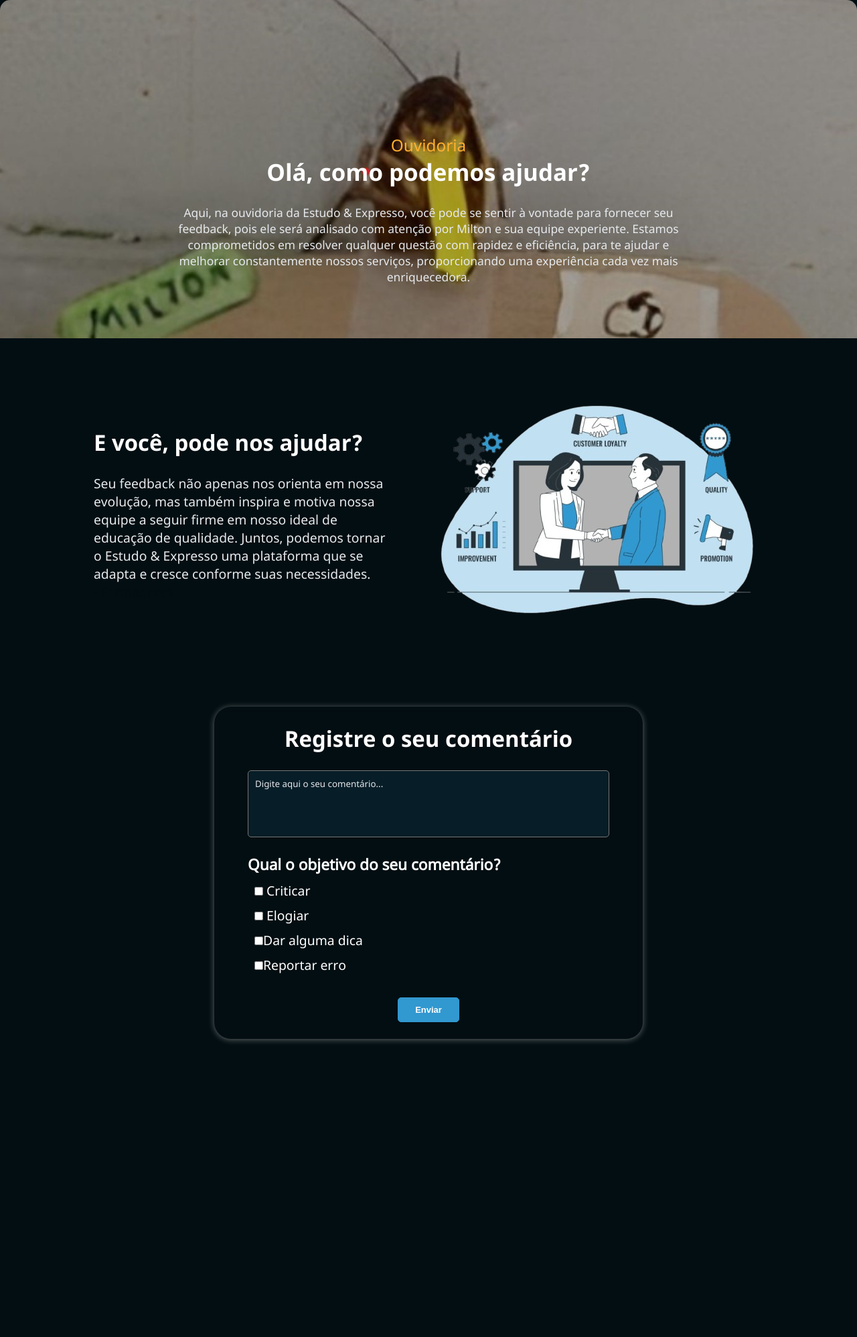
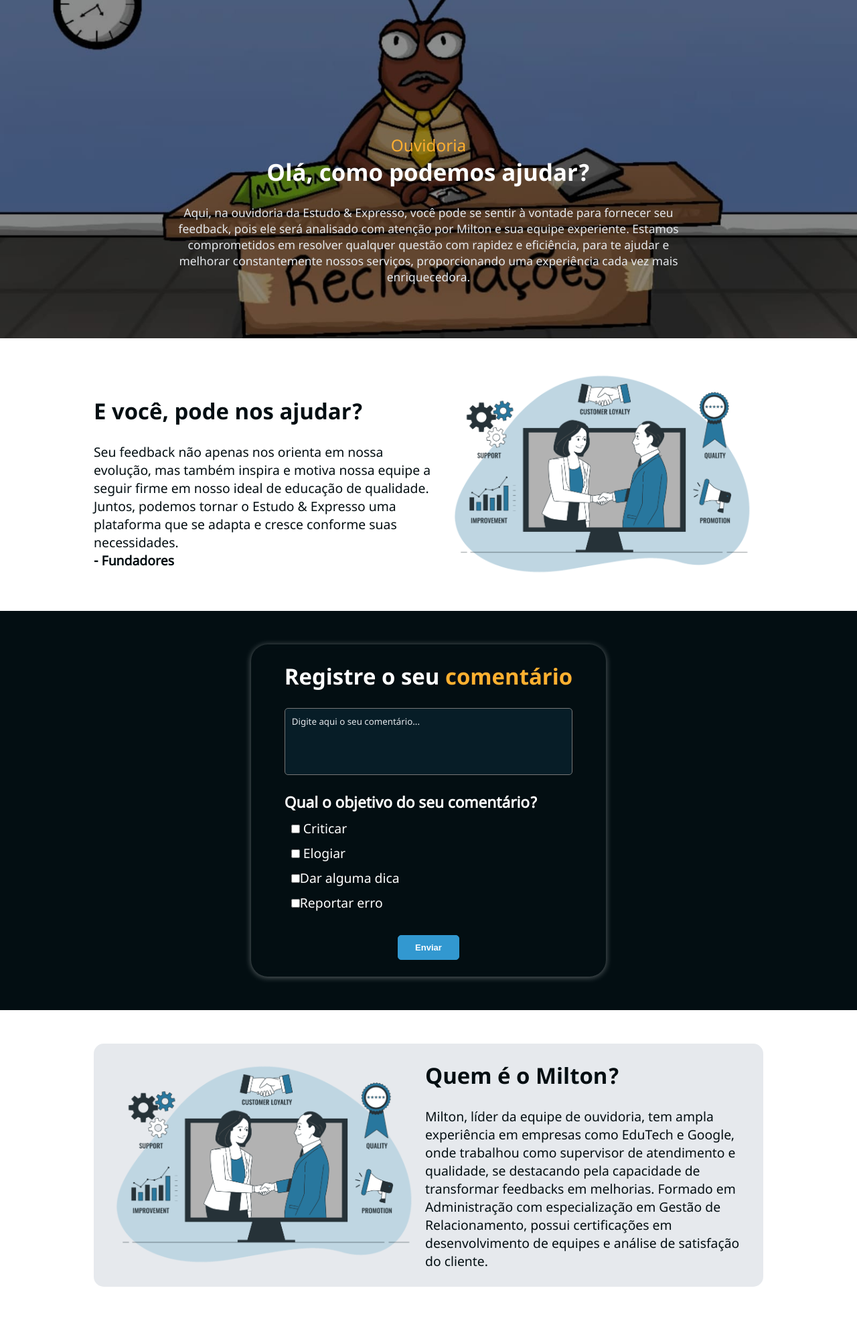
Before and after one commit to RyanSS27/TCC-escolar, a PHP site: page /ouvidoria.html in a window 1280 px wide. Shown: the whole page at 67% size. Before the commit the page ends 1557 px from the top, so only its background shows below. Run offline with PHP 8.4, Linux system fonts and the light colour scheme.

Commit message:
ouvidoria quase terminada

```diff
--- a/capitulos/capitulo1.php
+++ b/capitulos/capitulo1.php
@@ -4,6 +4,7 @@
     <meta charset="UTF-8">
     <meta name="viewport" content="width=device-width, initial-scale=1.0">
     <link rel="stylesheet" href="../styles/style.css">
+    <link rel="stylesheet" href="../styles/mediaquerys/header-mediaquery.css">
     <link rel="stylesheet" href="capitulos.css">
     <link rel="stylesheet" href="capitulos-mediaquery.css">
     <title>Organize o seu estudo</title>
--- a/capitulos/capitulo2.php
+++ b/capitulos/capitulo2.php
@@ -4,6 +4,7 @@
     <meta charset="UTF-8">
     <meta name="viewport" content="width=device-width, initial-scale=1.0">
     <link rel="stylesheet" href="../styles/style.css">
+    <link rel="stylesheet" href="../styles/mediaquerys/header-mediaquery.css">
     <link rel="stylesheet" href="capitulos.css">
     <link rel="stylesheet" href="capitulos-mediaquery.css">
     <title>Lide com a falta de foco, desânimo e motivação</title>
--- a/capitulos/capitulo3.php
+++ b/capitulos/capitulo3.php
@@ -4,6 +4,7 @@
     <meta charset="UTF-8">
     <meta name="viewport" content="width=device-width, initial-scale=1.0">
     <link rel="stylesheet" href="../styles/style.css">
+    <link rel="stylesheet" href="../styles/mediaquerys/header-mediaquery.css">
     <link rel="stylesheet" href="capitulos.css">
     <link rel="stylesheet" href="capitulos-mediaquery.css">
     <title>Importância do Sono e do Ócio</title>
--- a/capitulos/capitulo4.php
+++ b/capitulos/capitulo4.php
@@ -4,6 +4,7 @@
     <meta charset="UTF-8">
     <meta name="viewport" content="width=device-width, initial-scale=1.0">
     <link rel="stylesheet" href="../styles/style.css">
+    <link rel="stylesheet" href="../styles/mediaquerys/header-mediaquery.css">
     <link rel="stylesheet" href="capitulos.css">
     <link rel="stylesheet" href="capitulos-mediaquery.css">
     <title>Revisão de Conteúdos e Utilizar o Estado Difuso</title>
--- a/meu-aprendizado.php
+++ b/meu-aprendizado.php
@@ -4,6 +4,7 @@
             <meta charset="UTF-8">
             <meta name="viewport" content="width=device-width, initial-scale=1.0">
             <link rel="stylesheet" href="styles/style.css">
+            <link rel="stylesheet" href="styles/mediaquerys/header-mediaquery.css">
             <link rel="stylesheet" href="styles/meu-aprendizado.css">
             <link rel="stylesheet" href="styles/mediaquerys/meu-aprendizado-mediaquery.css">
             <link rel="stylesheet" href="styles/mediaquerys/footer-rodape-mediaquery.css">
--- a/ouvidoria.html
+++ b/ouvidoria.html
@@ -4,6 +4,7 @@
         <meta charset="UTF-8">
         <meta name="viewport" content="width=device-width, initial-scale=1.0">
         <link rel="stylesheet" href="styles/style.css">
+        <link rel="stylesheet" href="styles/mediaquerys/header-mediaquery.css">
         <link rel="stylesheet" href="styles/ouvidoria.css">
         <link rel="stylesheet" href="styles/mediaquerys/ouvidoria-mediaquery.css">
         <link rel="stylesheet" href="styles/mediaquerys/footer-rodape-mediaquery.css">
@@ -11,7 +12,16 @@
     </head>
     <body>
         <?php
+            session_start(); // Inicia a sessão para verificar se o usuário está logado
+            include 'connection.php';
+
+            if (isset($_SESSION['idusuario']) && !empty($_SESSION['idusuario'])) {
+                // Usuário logado - inclui o header para usuários cadastrados
+                include('header-usuario.php');
+            } else {
+                // Usuário não logado - inclui o header para usuários não cadastrphp
                 include('header.php');
+            }
         ?>
 
 
@@ -24,19 +34,21 @@
                 <p>Aqui, na ouvidoria da Estudo & Expresso, você pode se sentir à vontade para fornecer seu feedback, pois ele será analisado com atenção por Milton e sua equipe experiente. Estamos comprometidos em resolver qualquer questão com rapidez e eficiência, para te ajudar e melhorar constantemente nossos serviços, proporcionando uma experiência cada vez mais enriquecedora.</p>
             </div>
 
+            <div class="fundo-claro">
                 <div class="limite">
-                <div class="importancia-comentario">
+                    <div class="container-texto-imagem-metade">
                         <div class="textos-metade">
                             <h2>E você, pode nos ajudar?</h2>
                             <p>Seu feedback não apenas nos orienta em nossa evolução, mas também inspira e motiva nossa equipe a seguir firme em nosso ideal de educação de qualidade. Juntos, podemos tornar o Estudo & Expresso uma plataforma que se adapta e cresce conforme suas necessidades.</p>
-                        <aside>- Fundadores</aside>
+                            <aside><strong>- Fundadores</strong></aside>
                         </div>
-                    <img src="imagens/ouvidoria/ouvidoria.png" alt="" class="imagem-metade">
+                        <img src="imagens/ouvidoria/relacionamento-cliente.png" alt="" class="imagem-metade">
+                    </div>
                 </div>
             </div>
             <div class="posicionar">
                 <form action="https://formsubmit.co/org.estudoexpresso@gmail.com " method="POST">
-                <h2>Registre o seu comentário</h2>
+                    <h2>Registre o seu <span class="texto-cor-destaque">comentário</span></h2>
                     <textarea name="comentario" id="" placeholder="Digite aqui o seu comentário..." required maxlength="450"></textarea>
 
                     <h3>Qual o objetivo do seu comentário?</h3>
@@ -70,11 +82,22 @@
                 </form>
             </div>
 
-
+            <div class="fundo-claro">
+                <div class="limite curriculo-milton">
+                    <div class="container-texto-imagem-metade">
+                        <img src="imagens/ouvidoria/relacionamento-cliente.png" alt="" class="imagem-metade">
+                        <hr class="separacao">
+                        <div class="textos-metade">
+                            <h2>Quem é o Milton?</h2>
+                            <p>Milton, líder da equipe de ouvidoria, tem ampla experiência em empresas como EduTech e Google, onde trabalhou como supervisor de atendimento e qualidade, se destacando pela capacidade de transformar feedbacks em melhorias. Formado em Administração com especialização em Gestão de Relacionamento, possui certificações em desenvolvimento de equipes e análise de satisfação do cliente.</p>
+                        </div>
+                    </div>
+                </div>
+            </div>
     </main>
 
     <?php
-        include('footer-escuro.php');
+        include('footer.php');
     ?>
     <script src="scripts/testaessamerda.js"></script>
 </body>
--- a/quem-somos.php
+++ b/quem-somos.php
@@ -5,6 +5,7 @@
     <meta charset="UTF-8">
     <meta name="viewport" content="width=device-width, initial-scale=1.0">
     <link rel="stylesheet" href="styles/style.css">
+    <link rel="stylesheet" href="styles/mediaquerys/header-mediaquery.css">
     <link rel="stylesheet" href="styles/quem-somos.css">
     <link rel="stylesheet" href="styles/mediaquerys/quem-somos.css">
     <link rel="stylesheet" href="styles/mediaquerys/footer-rodape-mediaquery.css">
--- a/scripts/testaessamerda.js
+++ b/scripts/testaessamerda.js
@@ -1,6 +1,6 @@
 function logout(){
     if (confirm("Deseja realmente deslogar?")) {
-        window.location.href = "http://localhost:81/tcc-escolar/tcc-escolar/formularios/deslogar.php"; // Redireciona para a página de logout
+        window.location.href = "http://localhost/tcc-escolar/tcc-escolar/formularios/deslogar.php"; // Redireciona para a página de logout
     }
 }
 
--- a/styles/mediaquerys/header-mediaquery.css
+++ b/styles/mediaquerys/header-mediaquery.css
@@ -2,17 +2,10 @@
 
 /* CELULARES */
 @media screen and (max-width:768px) {
-    nav {
-        display: none;
-    }
+
 }
 
 /* CELULARES GRANDES E TABLETS */
-@media screen and (min-width: 768px) {
-
-}
-
-/* QUEBRA DO CABEÇALHO */
 @media screen and (max-width: 920px) {
     header {
         padding: 25px;
@@ -95,15 +88,20 @@
 
 }
 
+/* SOME COM OS MENUS DE TELAS MENORES */
+
 @media screen and (min-width: 920px) {
     .nav-mobile, .menu-mobile {
         display: none !important;
     }
 }
 
-@media screen and (min-width: 920) and (max-width: 1155px) {
+/* QUEBRA DO CABEÇALHO */
+
+@media screen and (min-width: 920px) and (max-width: 1155px) {
     header {
-        display: block;
+
+        justify-content: center;
     }
     .logo {
         margin: auto;
--- a/styles/mediaquerys/ouvidoria-mediaquery.css
+++ b/styles/mediaquerys/ouvidoria-mediaquery.css
@@ -2,7 +2,14 @@
 
 /* CELULARES */
 @media screen and (max-width:768px) {
+    .curriculo-milton {
+        border-radius: 0;
+        margin: 0px -25px;
+    }
 
+    .imagem-metade {
+        width: 80%;
+    }
 }
 
 /* AJUSTE DA IMAGEM METADE */
@@ -13,7 +20,18 @@
 
 /* CELULARES GRANDES E TABLETS */
 @media screen and (max-width: 964px) {
+    .container-texto-imagem-metade {
+        text-align: center;
+        justify-content: center;
+        flex-wrap: wrap;
+    }
+    .imagem-metade {
+        display: block;
+    }
 
+    .curriculo-milton hr {
+        display: block;
+    }
 }
 
 /* COMPUTADORES */
--- a/styles/ouvidoria.css
+++ b/styles/ouvidoria.css
@@ -1,19 +1,18 @@
 body, html {
-    background-color: var(--paletaCor1);
+    background-color: var(--paletaCor6);
 }
 
 main {
-    background-color: var(--paletaCor1);
+    background-color: var(--paletaCor6);
     padding-bottom: 25px;
 }
 
 .container-topo-ouvidoria {
-    background: var(--paletaCor2) url(../imagens/ouvidoria/milton-final-form.jpg) center center / cover no-repeat fixed;
+    background: var(--paletaCor2) url(../imagens/ouvidoria/milton-ouvidoria.jpeg) center center / cover no-repeat fixed;
     color: var(--cor-textos-fundo-contraste);
     font-size: 0.9em;
     text-align: center;
 
-    border-radius: 15px 15px 0px 0px;
     padding: 200px 25px 80px 25px;
 
     display: flex;
@@ -49,11 +48,16 @@
     margin-top: 25px;
 }
 
-
 .posicionar {
+    background-color: var(--paletaCor1);
     display: flex;
     justify-content: center;
     align-items: center;
+}
+
+.fundo-claro {
+    background-color: var(--paletaCor6);
+    padding: 50px 25px;
 }
 
 form {
@@ -61,13 +65,12 @@
     backdrop-filter: blur(5px);
     color: var(--cor-textos-fundo-contraste);
     text-align: center;
-    width: 100%;
+
+    max-width: 800px;
+    padding: 0px 50px;
     margin: 50px auto;
-    padding: 25px 0px;
     border-radius: 25px;
 
-    width: 50%;
-    padding: 0px 50px;
     box-shadow: 0px 1px 10px #ffffff5f;
 }
 
@@ -140,42 +143,47 @@
     color: var(--cor-textos-fundo-contraste);
 }
 
-.div-imagem {
-    width: 50%;
-    padding: 0px 50px;
-    display: flex;
-    align-items: center;
-    justify-content: center;
-}
-
-.div-imagem img {
-    width: 100%;
-}
-
 .limite {
     max-width: 1000px;
 }
 
-.limite hr {
-    width: 100%;
-    margin: 25px 0px 50px 0px;
+.curriculo-milton {
+    background-color: var(--paletaCor5);
+    padding: 25px 15px;
+    border-radius: 15px;
 }
 
-.limite .textos-metade {
-    max-width: 700px;
-    margin-right: 50px;
+.curriculo-milton h2 {
+    margin-top: 0;
 }
 
+.limite h2 {
+    color: var(--cor-textos);
+}
 
-.importancia-comentario {
+.limite p {
+    color: var(--cor-textos);
+}
+
+.container-texto-imagem-metade {
     width: 100%;
     display: flex;
     align-items: center;
     justify-content: space-between;
 }
 
-.separacao {
-    border-color: var(--paletaCor5);
+.imagem-metade {
+    max-width: 450px;
+    margin: 0px 15px;
+}
+
+.limite .textos-metade {
+    max-width: 700px;
+}
+
+.curriculo-milton hr {
+    margin: 50px auto;
+    display: none;
 }
 
 footer {
--- a/styles/style.css
+++ b/styles/style.css
@@ -192,6 +192,10 @@
     scale: 85%;
 }
 
+.texto-cor-destaque {
+    color: var(--cor-destaque) !important;
+}
+
 
 .separacao {
     text-align: center;
```
Also changed, not shown: imagens/ouvidoria/milton-final-form.jpg (deleted), imagens/ouvidoria/milton-ouvidoria.jpeg (added), imagens/ouvidoria/relacionamento-cliente.png (added). Lines whose indentation alone changed are shown as unchanged.
